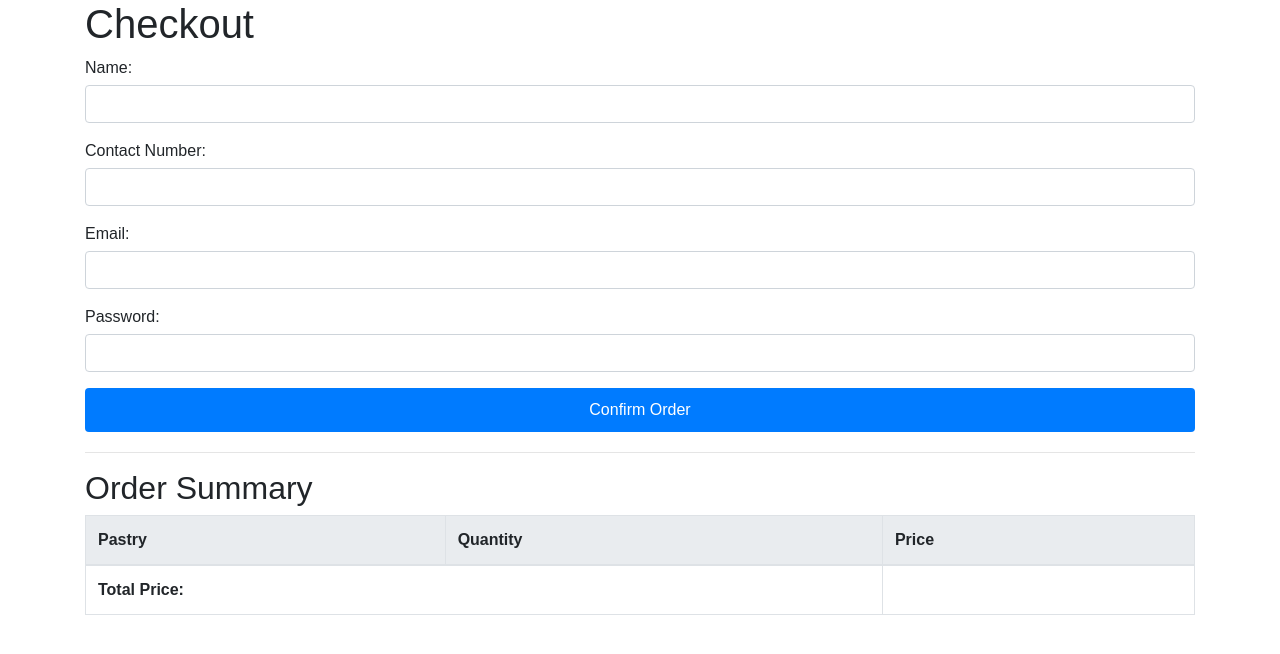
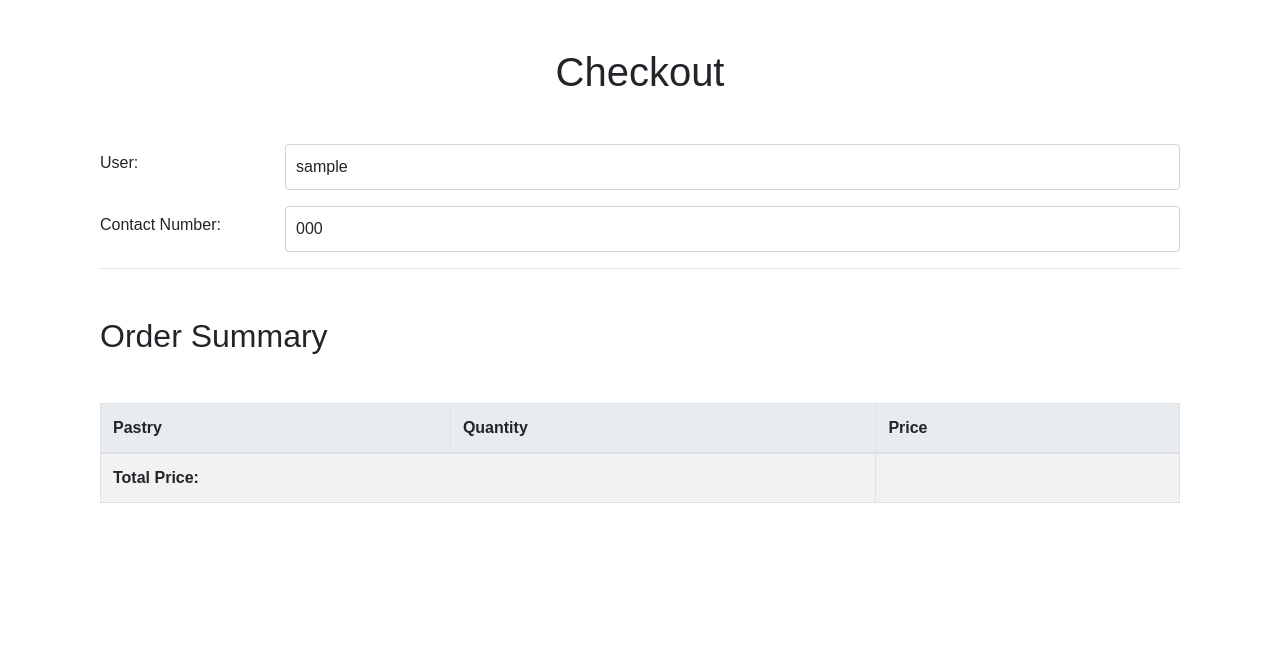
Before and after one commit to GaeunHome/GPT_Pastry, a Django app: page /pastry/checkout/ in a window 1280 px wide. Shown: the part 57-711 px from the top of the page. Run offline with Django 4.2, Linux system fonts and the light colour scheme; a user stored in the database is signed in; tables that the repository leaves empty hold one stand-in row (values such as "Sample post"); some libraries are stand-ins or nearby versions.

Commit message:
check out done

```diff
--- a/Project/pastry/forms.py
+++ b/Project/pastry/forms.py
@@ -13,11 +13,11 @@ class OrderForm(forms.Form):
     pastry_id = forms.IntegerField()
     quantity = forms.IntegerField()
 
-class CheckoutForm(forms.Form):
-    name = forms.CharField(max_length=255)
-    contact_number = forms.CharField(max_length=20)
-    email = forms.EmailField()
-    password = forms.CharField(widget=forms.PasswordInput)
+# class CheckoutForm(forms.Form):
+#     name = forms.CharField(max_length=255)
+#     contact_number = forms.CharField(max_length=20)
+#     email = forms.EmailField()
+#     password = forms.CharField(widget=forms.PasswordInput)
 
 class MemberForm(UserCreationForm):
     contact_number = forms.CharField(max_length=20)
--- a/Project/pastry/views.py
+++ b/Project/pastry/views.py
@@ -5,7 +5,7 @@ from django.contrib.auth import authenticate, login
 from django.contrib.auth.forms import AuthenticationForm
 from django.contrib.auth.models import User
 from .models import Pastry, Order, OrderItem, Member
-from .forms import PastryForm, OrderForm, CheckoutForm, MemberForm, MemberProfileForm
+from .forms import OrderForm, MemberForm, MemberProfileForm
 from django.utils import timezone
 # GPT3.5新增
 from django.contrib.auth import get_user_model
@@ -74,51 +74,20 @@ def remove_from_cart(request, order_item_id):
     order.save()
     messages.success(request, f"{order_item.pastry.name} removed from cart!")
     return redirect('cart')
-'''
-@login_required
-def checkout(request):
-    if request.method == 'POST':
-        form = CheckoutForm(request.POST)
-        if form.is_valid():
-            name = form.cleaned_data['name']
-            contact_number = form.cleaned_data['contact_number']
-            email = form.cleaned_data['email']
-            password = form.cleaned_data['password']
-            user = User.objects.create_user(username=email, email=email, password=password)
-            member = Member.objects.create(user=user, contact_number=contact_number)
-            order = Order.objects.get(member=request.user, status=False)
-            order.member = user
-            order.status = True
-            order.save()
-            messages.success(request, "Order placed successfully!")
-            return redirect('index')
-    else:
-        form = CheckoutForm()
-    return render(request, 'checkout.html', {'form': form})
-'''
-# 根據GPT3.5修改
+
 @login_required
 def checkout(request):
     if not hasattr(request.user, 'member'):
         return redirect('register')
     if request.method == 'POST':
-        form = CheckoutForm(request.POST)
-        if form.is_valid():
-            name = form.cleaned_data['name']
-            contact_number = form.cleaned_data['contact_number']
-            email = form.cleaned_data['email']
-            password = form.cleaned_data['password']
-            user = User.objects.create_user(username=email, email=email, password=password)
-            member = Member.objects.create(user=user, contact_number=contact_number)
-            order = Order.objects.get(member=request.user.member, status=False)
-            order.member = user
-            order.status = True
-            order.save()
-            messages.success(request, "Order placed successfully!")
-            return redirect('index')
+
+        messages.success(request, "Order placed successfully!")
+        return redirect('index')
     else:
-        form = CheckoutForm()
-    return render(request, 'checkout.html', {'form': form})
+        user = request.user
+        contact_number = Member.objects.get(user=user).contact_number
+        order_items = OrderItem.objects.filter(order__member=request.user, order__status=False)
+    return render(request, 'checkout.html', {'order_items': order_items, 'contact_number': contact_number, 'user': user})
 
 def login_view(request):
     if request.method == 'POST':
--- a/Project/templates/checkout.html
+++ b/Project/templates/checkout.html
@@ -1,30 +1,25 @@
 {% extends 'base.html' %}
 
 {% block content %}
-  <h1>Checkout</h1>
+  <div class="container">
+    <h1 class="my-5 text-center">Checkout</h1>
     <form method="POST">
       {% csrf_token %}
-    <div class="form-group">
-      <label for="name">Name:</label>
-      <input type="text" class="form-control" id="name" name="name" required>
+      <div class="form-group row">
+        <label for="inputUser" class="col-sm-2 col-form-label">User:</label>
+        <div class="col-sm-10">
+          <input type="text" readonly class="form-control-plaintext" id="inputUser" value="{{ user }}">
         </div>
-    <div class="form-group">
-      <label for="contact_number">Contact Number:</label>
-      <input type="text" class="form-control" id="contact_number" name="contact_number" required>
       </div>
-    <div class="form-group">
-      <label for="email">Email:</label>
-      <input type="email" class="form-control" id="email" name="email" required>
+      <div class="form-group row">
+        <label for="inputContactNumber" class="col-sm-2 col-form-label">Contact Number:</label>
+        <div class="col-sm-10">
+          <input type="text" readonly class="form-control-plaintext" id="inputContactNumber" value="{{ contact_number }}">
         </div>
-    <div class="form-group">
-      <label for="password">Password:</label>
-      <input type="password" class="form-control" id="password" name="password" required>
       </div>
-    <button type="submit" class="btn btn-primary">Confirm Order</button>
-  </form>
       <hr>
-  <h2>Order Summary</h2>
-  <table class="table">
+      <h2 class="my-5">Order Summary</h2>
+      <table class="table table-striped">
         <thead>
           <tr>
             <th>Pastry</th>
@@ -46,4 +41,6 @@
           </tr>
         </tbody>
       </table>
+    </form>
+  </div>
 {% endblock %}
```
Lines whose indentation alone changed are shown as unchanged.
